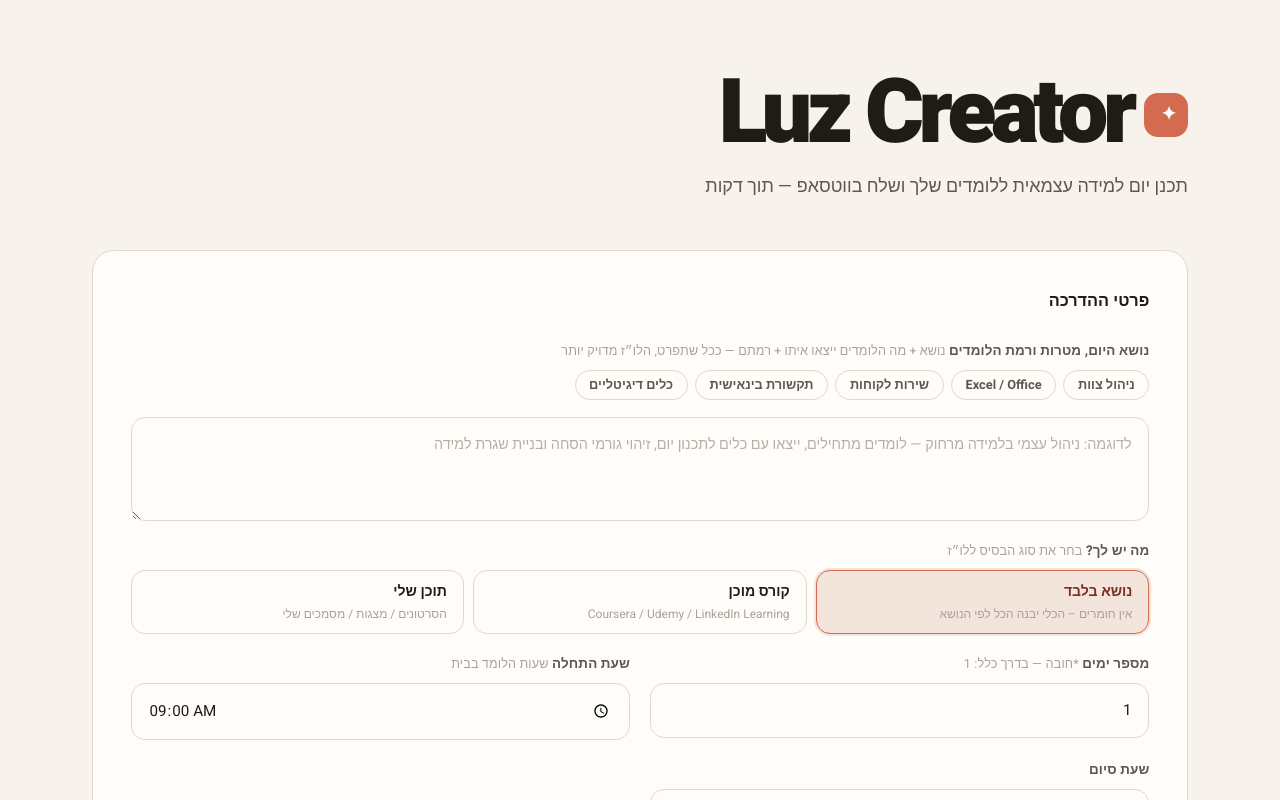
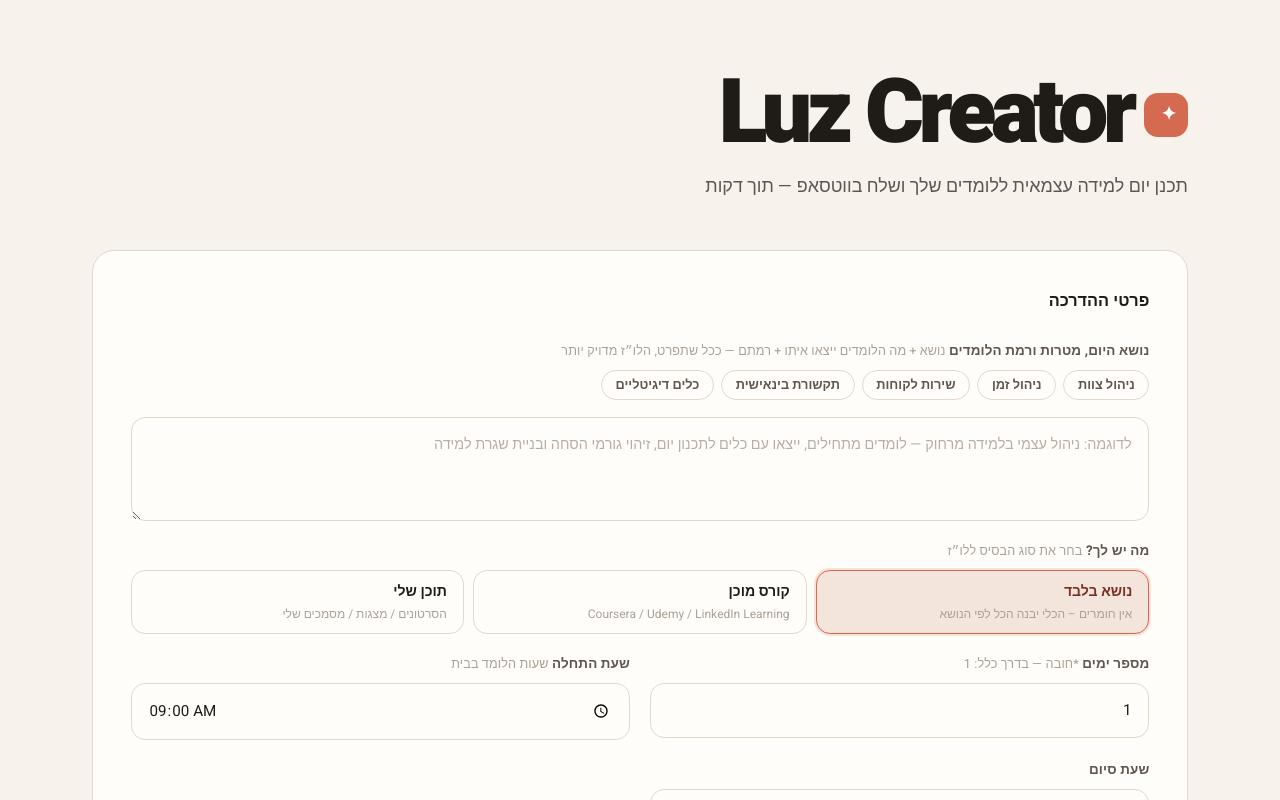
Before and after one commit to Ruthys1000/Luzon, a Next.js app: page / in a window 1280 px wide. Shown: the top 800 px of the page. Built offline with nearby package versions, Linux system fonts and the light colour scheme.

Commit message:
ux: replace Excel/Office quick starter with ניהול זמן

```diff
--- a/src/constants/sample.ts
+++ b/src/constants/sample.ts
@@ -18,8 +18,8 @@ export const QUICK_STARTERS: { label: string; goals: string }[] = [
     goals: "פיתוח מיומנויות ניהול צוות — לומדים בעלי ניסיון ניהולי ראשוני: תכנון ומעקב אחר משימות, תקשורת אפקטיבית עם הצוות, מתן משוב בונה ותמיכה בצמיחה מקצועית של העובדים",
   },
   {
-    label: "Excel / Office",
-    goals: "שיפור מיומנויות Excel ו-Office — לומדים עם ידע בסיסי: נוסחאות מתקדמות, טבלאות ציר, עיצוב דוחות מקצועיים ושיתוף עבודה ב-SharePoint",
+    label: "ניהול זמן",
+    goals: "פיתוח מיומנויות ניהול זמן — לומדים מכל הרמות: זיהוי גנבי זמן, תעדוף משימות לפי דחיפות וחשיבות, בניית שגרת עבודה יעילה וכלים מעשיים לתכנון יומי ושבועי",
   },
   {
     label: "שירות לקוחות",
```
